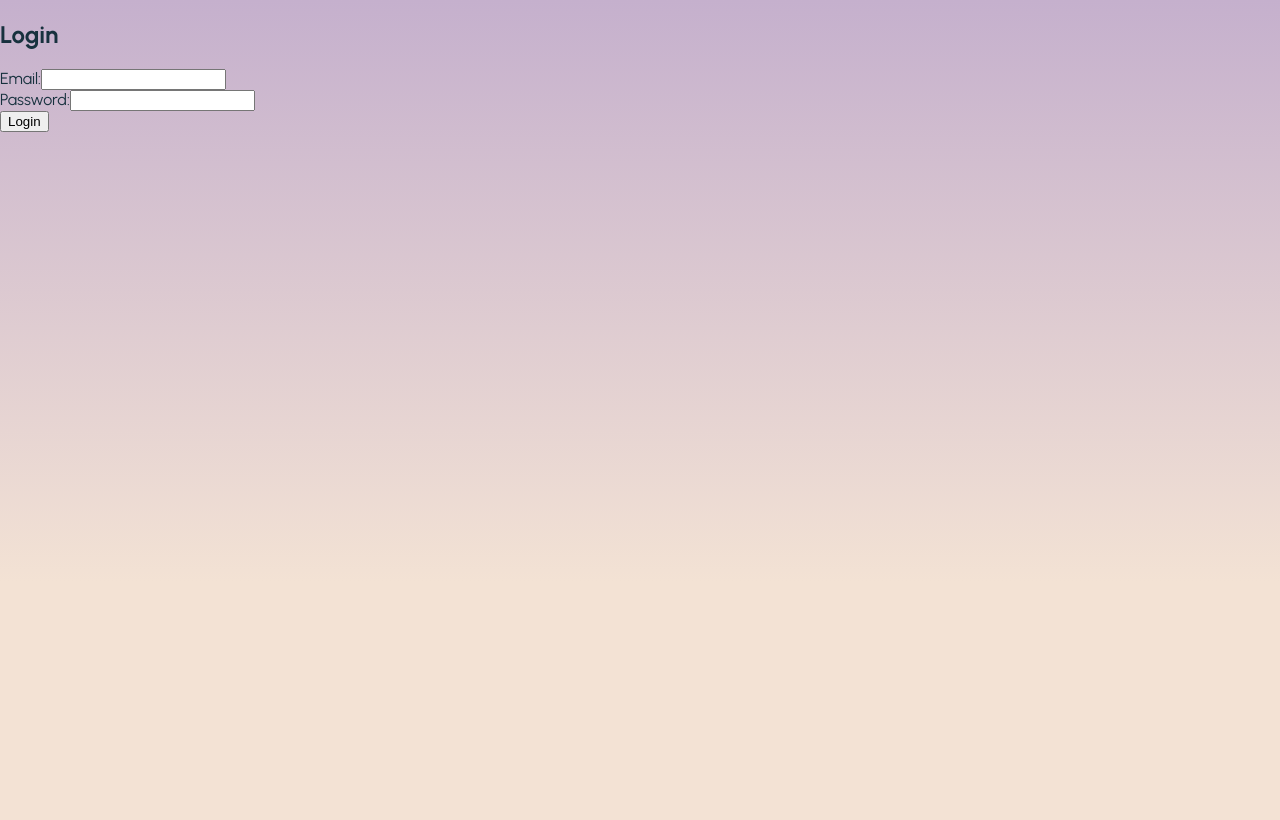
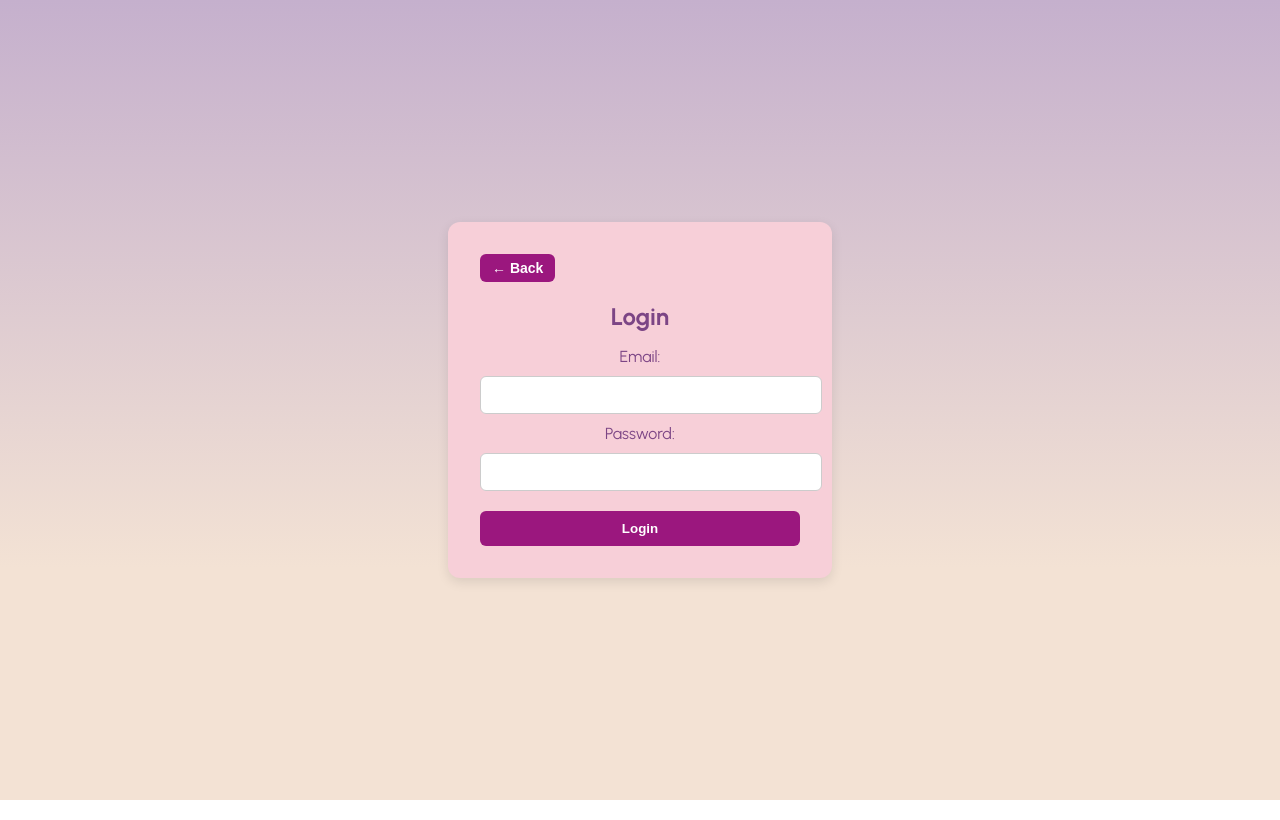
Before and after one commit to PAW-AntaraTI501P/20230140209-react-app, a React (Create React App) app: page /login in a window 1280 px wide. Built offline with nearby package versions, Linux system fonts and the light colour scheme.

Commit message:
style: update style for login page

```diff
--- a/src/pages/Login/LoginPage.js
+++ b/src/pages/Login/LoginPage.js
@@ -1,42 +1,121 @@
-import React, {useState} from "react";
+import { useState } from "react";
 import axios from "axios";
 import { useNavigate } from "react-router-dom";
 
-function LoginPage(){
+function LoginPage() {
   const [email, setEmail] = useState("");
-    const [password,setPassword] = useState("");
+  const [password, setPassword] = useState("");
   const navigate = useNavigate();
 
   const handleSubmit = async (e) => {
     e.preventDefault();
-        try{
-            const response = await axios.post(
-                "/api/auth/login",
-                {email,password}
-            );
+    try {
+      const response = await axios.post("/api/auth/login", { email, password });
       localStorage.setItem("token", response.data.token);
       localStorage.setItem("user", JSON.stringify(response.data.user));
 
       alert("Login berhasil!");
-            navigate("/");
-        }catch(error){
-            console.error("Login gagal: ", error.response.data);
+      navigate("/home");
+    } catch (error) {
+      console.error("Login gagal: ", error.response?.data || error.message);
       alert("Login gagal. Periksa kembali email dan password anda.");
     }
   };
+
+  const containerStyle = {
+    display: "flex",
+    justifyContent: "center",
+    alignItems: "center",
+    height: "100vh",
+    background:
+      "linear-gradient(0deg, rgba(243,226,212,1) 29%, rgba(197,176,205,1) 100%)",
+  };
+
+  const formStyle = {
+    backgroundColor: "#F7CFD8",
+    padding: "2rem",
+    borderRadius: "12px",
+    boxShadow: "0px 4px 12px rgba(0,0,0,0.1)",
+    color: "#7C4585",
+    width: "320px",
+    fontFamily: "Urbanist",
+    textAlign: "center",
+  };
+
+  const backButtonStyle = {
+    backgroundColor: "#9B177E",
+    color: "white",
+    border: "none",
+    padding: "6px 12px",
+    borderRadius: "6px",
+    cursor: "pointer",
+    display: "flex",
+    alignItems: "center",
+    gap: "6px",
+    fontSize: "14px",
+    fontWeight: "bold",
+    marginBottom: "1rem",
+  };
+
+  const inputStyle = {
+    width: "100%",
+    padding: "10px",
+    margin: "10px 0",
+    borderRadius: "6px",
+    border: "1px solid #ccc",
+    fontSize: "14px",
+  };
+
+  const buttonStyle = {
+    backgroundColor: "#9B177E",
+    color: "white",
+    border: "none",
+    padding: "10px",
+    width: "100%",
+    borderRadius: "6px",
+    cursor: "pointer",
+    fontWeight: "bold",
+    marginTop: "10px",
+  };
+
   return (
-        <div>
-            <h2>Login</h2>
-            <form onSubmit={handleSubmit}>
+    <div style={containerStyle}>
+      <form style={formStyle} onSubmit={handleSubmit}>
+        <div style={{ textAlign: "left" }}>
+          <button
+            style={backButtonStyle}
+            type="button"
+            onClick={() => navigate("/")}
+          >
+            ← Back
+          </button>
+        </div>
+
+        <h2 style={{ marginBottom: "1rem" }}>Login</h2>
+
         <div>
           <label>Email:</label>
-                    <input type="email" value={email} onChange={(e) => setEmail(e.target.value)} required/>
+          <input
+            style={inputStyle}
+            type="email"
+            value={email}
+            onChange={(e) => setEmail(e.target.value)}
+            required
+          />
         </div>
         <div>
           <label>Password:</label>
-                    <input type="password" value={password} onChange={(e) => setPassword(e.target.value)} required/>
+          <input
+            style={inputStyle}
+            type="password"
+            value={password}
+            onChange={(e) => setPassword(e.target.value)}
+            required
+          />
         </div>
-                <button type="submit">Login</button>
+        <button style={buttonStyle} type="submit">
+          Login
+        </button>
       </form>
     </div>
   );
```
Lines whose indentation alone changed are shown as unchanged.
